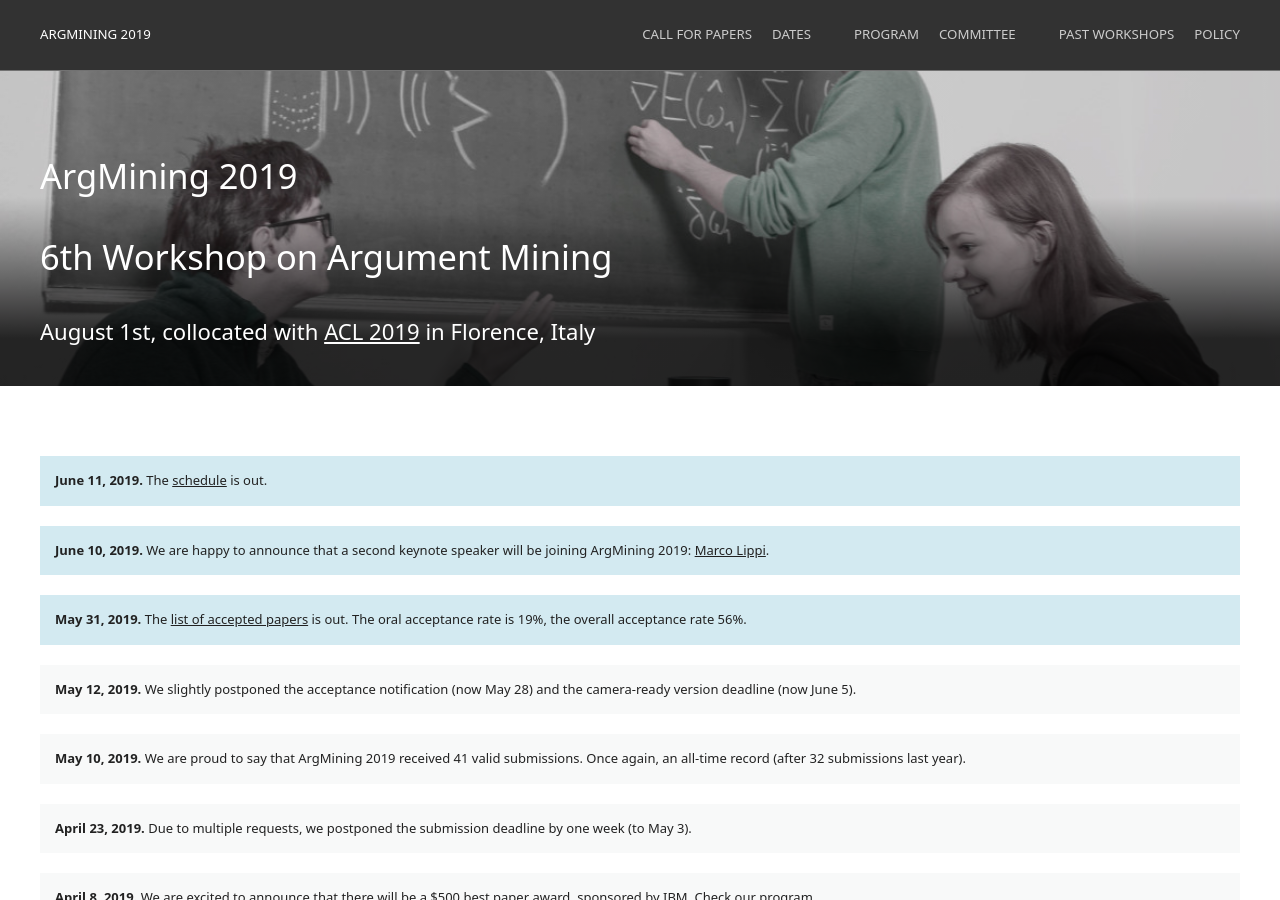
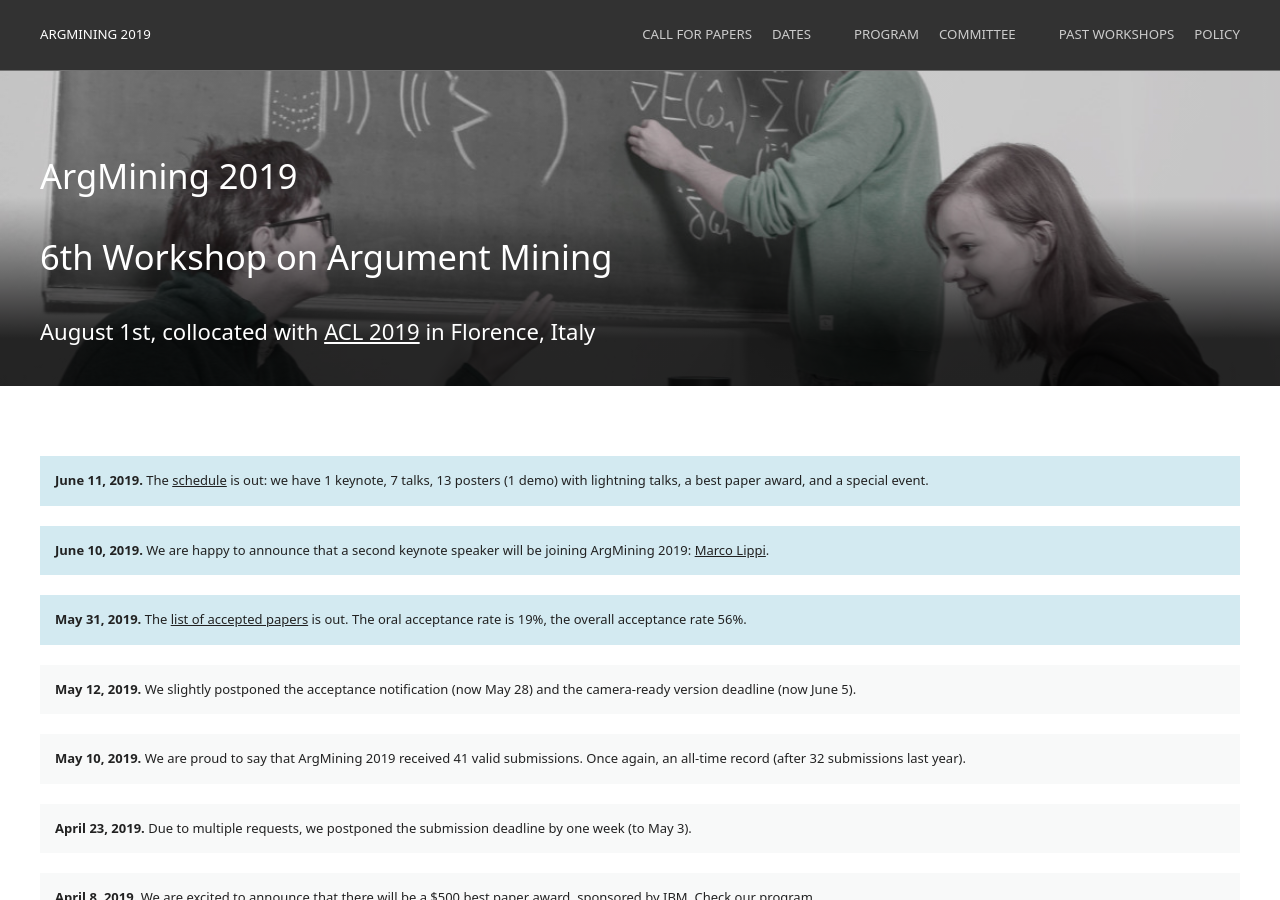
Before and after one commit to argmining19-webis-de/argmining19-webis-de.github.io, a Jekyll site: the page built from index.html, in a window 1280 px wide and 900 px high. Built offline with Jekyll 4.4.1, drawn with Linux system fonts in a browser that asks for light colours.

Commit message:
Update index.html

```diff
--- a/index.html
+++ b/index.html
@@ -9,7 +9,7 @@
         <div class="uk-container">
                 <div class="uk-alert news" uk-alert>
                         <p>
-                                <b>June 11, 2019. </b> The <a href="/program.html#schedule">schedule</a> is out.
+                                <b>June 11, 2019. </b> The <a href="/program.html#schedule">schedule</a> is out: we have 1 keynote, 7 talks, 13 posters (1 demo) with lightning talks, a best paper award, and a special event.
                         </p>
                 </div>
                 <div class="uk-alert news" uk-alert>
```
